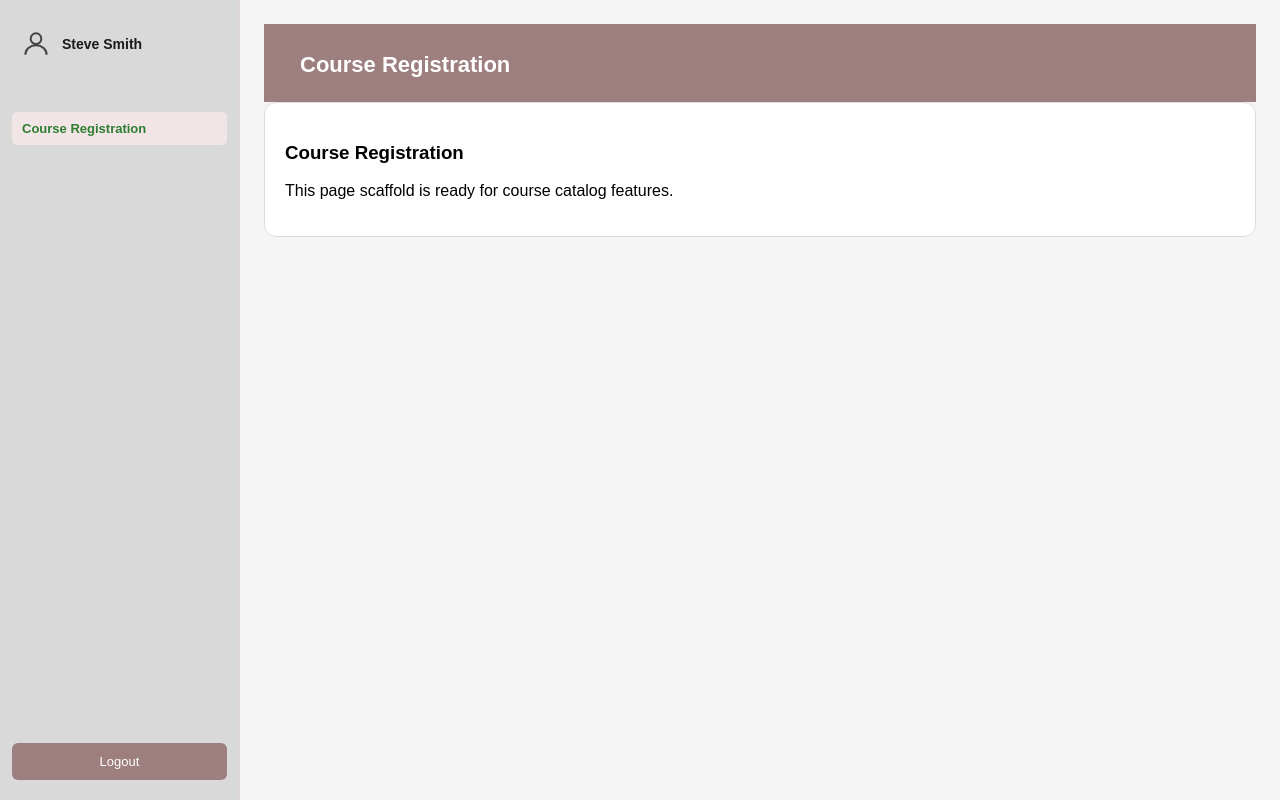
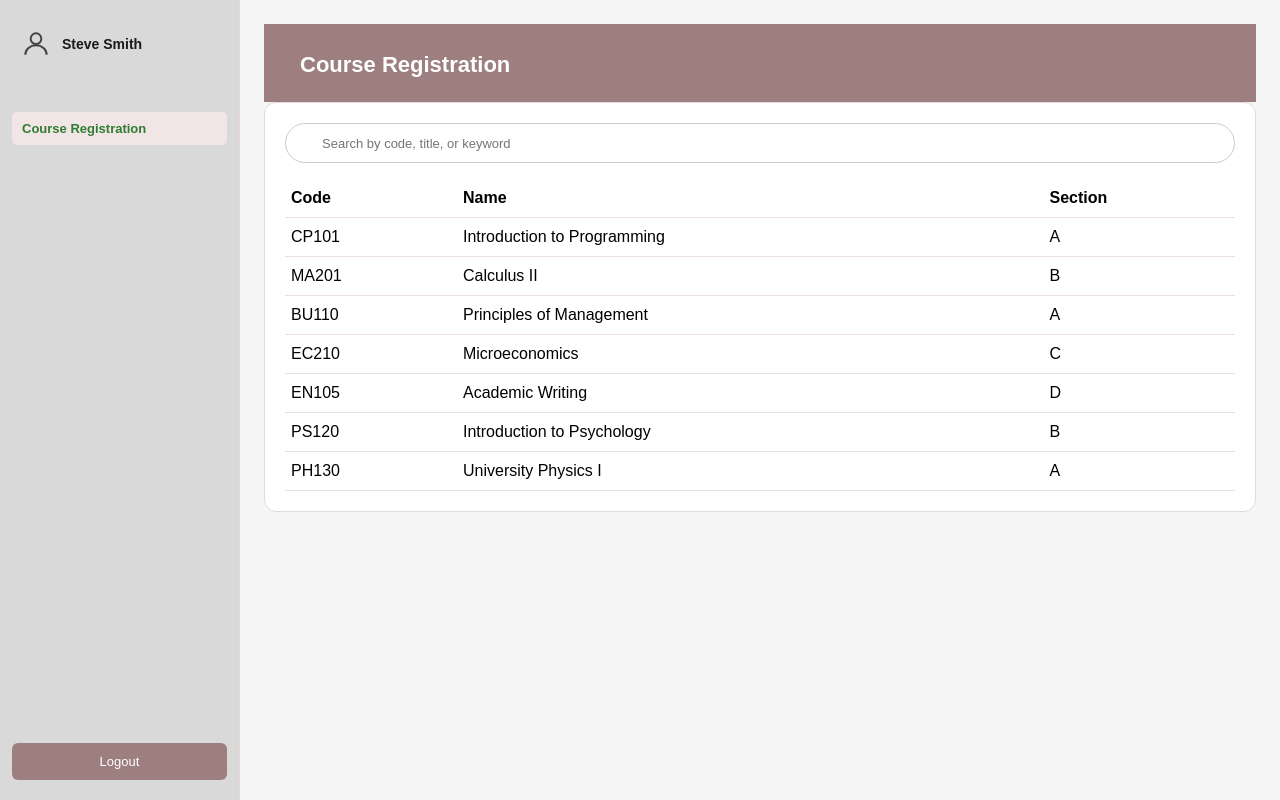
Before and after one commit to AhmedANafees/Internet_Computing, a React (Vite) app in the folder frontend/: page /courses in a window 1280 px wide. Built offline with nearby package versions, Linux system fonts and the light colour scheme.

Commit message:
feat: implement course search with debounce (US-02)

```diff
--- /dev/null
+++ b/frontend/src/hooks/useDebounce.js
@@ -0,0 +1,12 @@
+import { useEffect, useState } from 'react';
+
+export function useDebounce(value, delay) {
+  const [debounced, setDebounced] = useState(value);
+
+  useEffect(() => {
+    const timer = window.setTimeout(() => setDebounced(value), delay);
+    return () => window.clearTimeout(timer);
+  }, [value, delay]);
+
+  return debounced;
+}
--- a/frontend/src/pages/CourseRegistrationPage/CourseRegistrationPage.css
+++ b/frontend/src/pages/CourseRegistrationPage/CourseRegistrationPage.css
@@ -14,6 +14,44 @@
   border: 1px solid #e5dada;
   border-radius: 12px;
   padding: 20px;
+}
+
+.cr-search-wrap {
+  display: flex;
+  gap: 8px;
+  margin-bottom: 16px;
+}
+
+.cr-search-input {
+  flex: 1;
+  padding: 10px 12px;
+  border: 1px solid #dbcfcf;
+  border-radius: 8px;
+}
+
+.cr-search-clear {
+  border: 0;
+  background: #e7d4d4;
+  color: #523d3d;
+  border-radius: 8px;
+  padding: 0 12px;
+  cursor: pointer;
+}
+
+.cr-empty {
+  color: #665454;
+}
+
+.cr-simple-table {
+  width: 100%;
+  border-collapse: collapse;
+}
+
+.cr-simple-table th,
+.cr-simple-table td {
+  border-bottom: 1px solid #eadede;
+  text-align: left;
+  padding: 10px 6px;
 }
 @import url('https://fonts.googleapis.com/css2?family=Montserrat:wght@400;500;600&display=swap');
 
--- a/frontend/src/pages/CourseRegistrationPage/CourseRegistrationPage.jsx
+++ b/frontend/src/pages/CourseRegistrationPage/CourseRegistrationPage.jsx
@@ -1,15 +1,72 @@
+import { useMemo, useState } from 'react';
 import Sidebar from '../../components/Sidebar/Sidebar';
 import CourseRegistrationPageHeader from '../../components/CourseRegistrationPage/CourseRegistrationPageHeader';
+import { mockCourses } from '../../data/mockCourses';
+import { useDebounce } from '../../hooks/useDebounce';
 import './CourseRegistrationPage.css';
+
 export default function CourseRegistrationPage() {
+  const [searchRaw, setSearchRaw] = useState('');
+  const search = useDebounce(searchRaw, 300);
+
+  const rows = useMemo(() => {
+    const query = search.trim().toLowerCase();
+    const allRows = mockCourses.flatMap((course) =>
+      course.sections.map((section) => ({ course, section })),
+    );
+
+    if (!query) return allRows;
+
+    return allRows.filter(({ course }) => {
+      const haystack = `${course.code} ${course.title} ${(course.keywords || []).join(' ')}`.toLowerCase();
+      return haystack.includes(query);
+    });
+  }, [search]);
+
   return (
     <div className="cr-layout">
       <Sidebar />
       <main className="cr-main">
         <CourseRegistrationPageHeader />
+
         <section className="cr-card">
-          <h3>Course Registration</h3>
-          <p>This page scaffold is ready for course catalog features.</p>
+          <div className="cr-search-wrap">
+            <input
+              className="cr-search-input"
+              type="text"
+              placeholder="Search by code, title, or keyword"
+              value={searchRaw}
+              onChange={(event) => setSearchRaw(event.target.value)}
+            />
+            {searchRaw && (
+              <button className="cr-search-clear" onClick={() => setSearchRaw('')}>
+                Clear
+              </button>
+            )}
+          </div>
+
+          {rows.length === 0 ? (
+            <p className="cr-empty">No courses match your search.</p>
+          ) : (
+            <table className="cr-simple-table">
+              <thead>
+                <tr>
+                  <th>Code</th>
+                  <th>Name</th>
+                  <th>Section</th>
+                </tr>
+              </thead>
+              <tbody>
+                {rows.map(({ course, section }) => (
+                  <tr key={section.id}>
+                    <td>{course.code}</td>
+                    <td>{course.title}</td>
+                    <td>{section.sectionNumber}</td>
+                  </tr>
+                ))}
+              </tbody>
+            </table>
+          )}
         </section>
       </main>
     </div>
```
